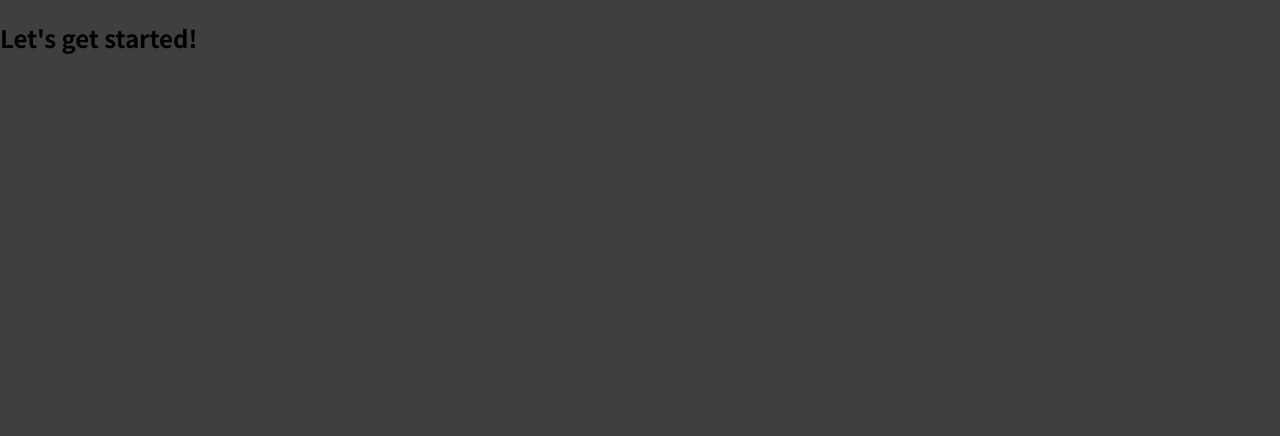
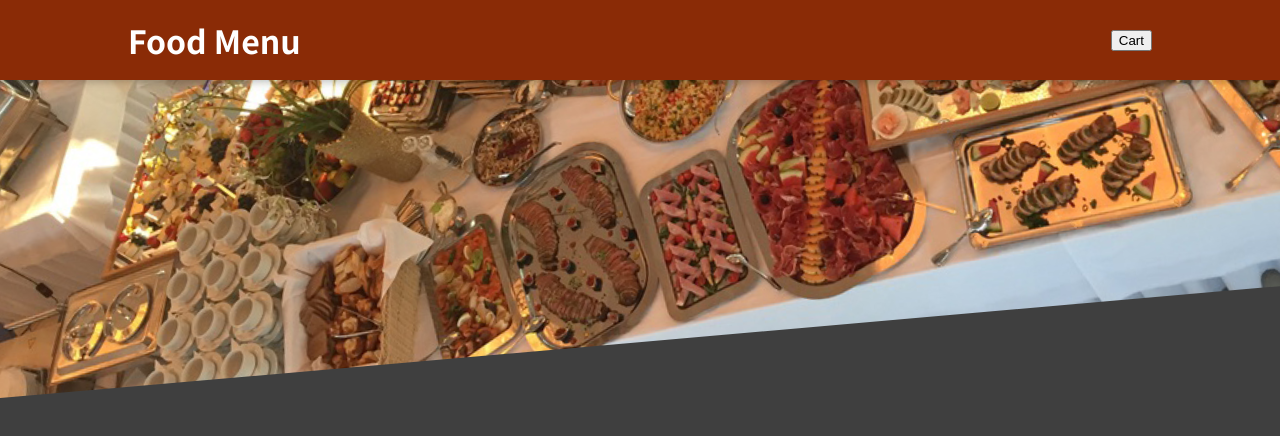
Before and after one commit to nagesh15/food-app, a React (Create React App) app: page / in a window 1280 px wide. Shown: the top 436 px of the page. Built offline with nearby package versions, Linux system fonts and the light colour scheme.

Commit message:
Created Folder Strucure and added Header component

```diff
--- a/src/App.js
+++ b/src/App.js
@@ -1,8 +1,11 @@
+import React from "react";
+import Header from "./components/Layout/Header";
+
 function App() {
   return (
-    <div>
-      <h2>Let's get started!</h2>
-    </div>
+    <React.Fragment>
+        <Header />
+    </React.Fragment>
   );
 }
 
--- /dev/null
+++ b/src/components/Layout/Header.js
@@ -0,0 +1,17 @@
+import React from "react";
+import mealsImg from '../../assets/meals.jpg';
+import classes from './Header.module.css'
+
+function Header(props) {
+    return <React.Fragment>
+        <header className={classes.header}>
+            <h1>Food Menu</h1>
+            <button>Cart</button>
+        </header>
+        <div className={classes['main-image']}>
+            <img src={mealsImg} alt="Table full of Img" />
+        </div>
+    </React.Fragment>
+}
+
+export default Header;
--- /dev/null
+++ b/src/components/Layout/Header.module.css
@@ -0,0 +1,29 @@
+.header {
+    position: fixed;
+    top: 0;
+    left: 0;
+    width: 100%;
+    height: 5rem;
+    background-color: #8a2b06;
+    color: white;
+    display: flex;
+    justify-content: space-between;
+    align-items: center;
+    padding: 0 10%;
+    box-shadow: 0 2px 8px rgba(0, 0, 0, 0.25);
+    z-index: 10;
+  }
+
+  .main-image {
+    width: 100%;
+    height: 25rem;
+    z-index: 0;
+    overflow: hidden;
+  }
+
+  .main-image img {
+    width: 110%;
+    height: 100%;
+    object-fit: cover;
+    transform: rotateZ(-5deg) translateY(-4rem) translateX(-1rem);
+  }
```
Also changed, not shown: src/assets/meals.jpg (added).
